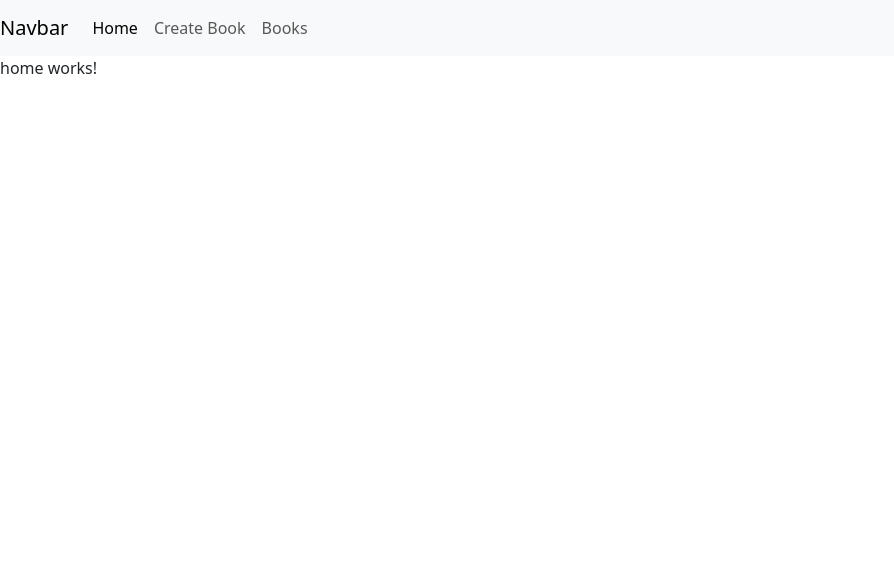
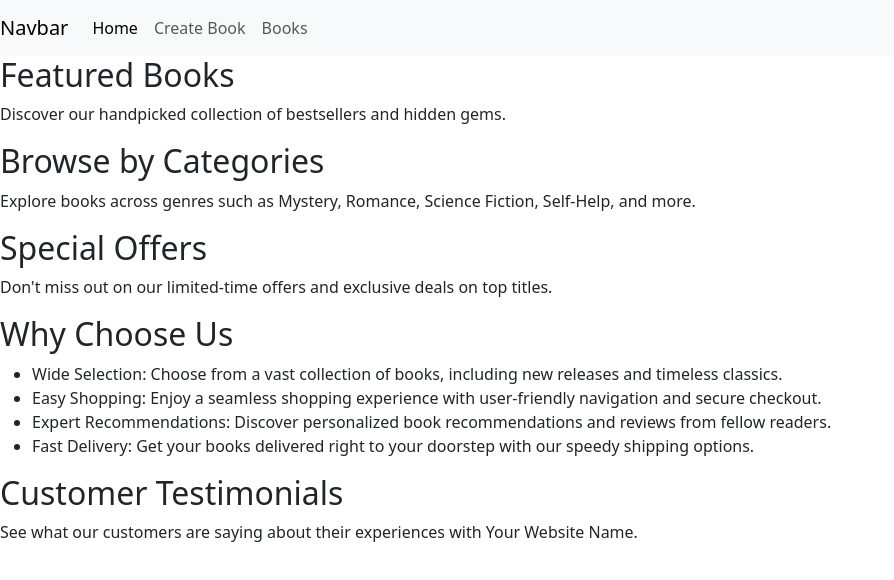
Before and after one commit to vivek-vaghasiya20/bacancy-angular-training, an Angular app: page /home in a window 1280 px wide. Shown: the top 580 px of the page, without its empty margins (0-894 px from the left). Built offline with nearby package versions, Linux system fonts and the light colour scheme.

Commit message:
update as per code review suggestions.

```diff
--- a/service/book.service.ts
+++ b/service/book.service.ts
@@ -1,7 +1,7 @@
+import { HttpClient, HttpHeaders } from '@angular/common/http';
 import { Injectable } from '@angular/core';
 import { Book } from 'interface/book.interface';
-import { HttpClient, HttpHeaders, HttpResponse } from '@angular/common/http';
-import { Observable, catchError, map, observable, tap, throwError } from 'rxjs';
+import { Observable, catchError, map, of } from 'rxjs';
 import { ErrorService } from './error.service';
 
 @Injectable({
@@ -42,31 +42,40 @@ export class BookService {
         }),
         catchError((error) => {
           this.errorService.emitErrorsInSubject(error);
-          return throwError(() => new Error(error.message));
+          return of([]);
         })
       );
   }
 
   public getFilteredBooks(value: any): Observable<Book[]> {
+    const isTitleMatch = (book: Book) =>
+      value.title
+        ? book.title.toLowerCase().includes(value.title.toLowerCase())
+        : true;
+
+    const isCategoryMatch = (book: Book) =>
+      value.category !== 'All Category'
+        ? book.category === value.category
+        : true;
+
+    const isPriceRangeMatch = (book: Book) =>
+      value.priceRange !== 'All Price'
+        ? this.checkPriceRange(book.price, value.priceRange)
+        : true;
+
     return this.getBooks().pipe(
       map((books: Book[]) => {
         return books.filter((book: Book) => {
-          return (
-            (value.title
-              ? book.title.toLowerCase().includes(value.title.toLowerCase())
-              : true) &&
-            (value.categories != 'All category'
-              ? book.category === value.category
-              : true) &&
-            (value.priceRange !== 'All price'
-              ? this.checkPriceRange(book.price, value.priceRange)
-              : true)
-          );
+          const titleMatch = isTitleMatch(book);
+          const categoryMatch = isCategoryMatch(book);
+          const priceRangeMatch = isPriceRangeMatch(book);
+
+          return titleMatch && categoryMatch && priceRangeMatch;
         });
       }),
       catchError((error) => {
         this.errorService.emitErrorsInSubject(error);
-        return throwError(() => new Error(error.message));
+        return of([]);
       })
     );
   }
--- a/src/app/book/books/books.component.html
+++ b/src/app/book/books/books.component.html
@@ -4,6 +4,7 @@
       <div class="form-group col-md-4 mb-3">
         <input
           formControlName="title"
+          name="title"
           class="form-control"
           type="search"
           placeholder="Search Book"
@@ -13,6 +14,7 @@
       <div class="form-group col-md-2 mb-3">
         <select
           formControlName="category"
+          name="category"
           class="form-select"
           aria-label="Category"
         >
@@ -24,6 +26,7 @@
       <div class="form-group col-md-4 mb-3">
         <select
           formControlName="priceRange"
+          name="priceRange"
           class="form-select"
           aria-label="Price Range"
         >
--- a/src/app/book/books/books.component.ts
+++ b/src/app/book/books/books.component.ts
@@ -1,3 +1,4 @@
+import { HttpErrorResponse } from '@angular/common/http';
 import { Component, OnDestroy, OnInit } from '@angular/core';
 import { FormBuilder, FormGroup } from '@angular/forms';
 import { Book } from 'interface/book.interface';
@@ -44,8 +45,8 @@ export class BooksComponent implements OnInit, OnDestroy {
   public initForm(): void {
     this.filterForm = this.fb.group({
       title: [''],
-      category: ['All category'],
-      priceRange: ['All price'],
+      category: ['All Category'],
+      priceRange: ['All Price'],
     });
   }
 
@@ -53,8 +54,28 @@ export class BooksComponent implements OnInit, OnDestroy {
     const errorSubscription = this.errorService
       .getErrorFromSubject()
       .subscribe({
-        next: (error) => alert(error),
-        error: (error) => alert(error),
+        next: (error: HttpErrorResponse) => {
+          let errorMessage = '';
+          switch (error.status) {
+            case 400:
+              errorMessage = 'Bad Request';
+              break;
+            case 401:
+              errorMessage = 'Unauthorize';
+              break;
+            case 404:
+              errorMessage = 'Resource not found';
+              break;
+            case 500:
+              errorMessage = 'Internal server error';
+              break;
+            default:
+              errorMessage = 'Something went wrong. Please try latter';
+              break;
+          }
+          alert(errorMessage);
+        },
+        error: (error) => alert(error.message),
       });
     this.subscriptions.push(errorSubscription);
   }
@@ -64,8 +85,26 @@ export class BooksComponent implements OnInit, OnDestroy {
       next: (books) => {
         this.bookList = books;
       },
-      error: (err) => {
-        alert(err);
+      error: (error) => {
+        let errorMessage = '';
+        switch (error.status) {
+          case 400:
+            errorMessage = 'Bad Request';
+            break;
+          case 401:
+            errorMessage = 'Unauthorize';
+            break;
+          case 404:
+            errorMessage = 'Resource not found';
+            break;
+          case 500:
+            errorMessage = 'Internal server error';
+            break;
+          default:
+            errorMessage = 'Something went wrong. Please try latter';
+            break;
+        }
+        alert(errorMessage);
       },
     });
     this.subscriptions.push(loadBookSubscription);
@@ -76,10 +115,33 @@ export class BooksComponent implements OnInit, OnDestroy {
       .getFilteredBooks(this.filterForm.value)
       .subscribe({
         next: (books) => {
+          console.log(
+            '%csrcapp\book\books\books.component.ts:118 books',
+            'color: #007acc;',
+            books
+          );
           this.bookList = books;
         },
-        error: (err) => {
-          alert(err);
+        error: (error) => {
+          let errorMessage = '';
+          switch (error.status) {
+            case 400:
+              errorMessage = 'Bad Request';
+              break;
+            case 401:
+              errorMessage = 'Unauthorize';
+              break;
+            case 404:
+              errorMessage = 'Resource not found';
+              break;
+            case 500:
+              errorMessage = 'Internal server error';
+              break;
+            default:
+              errorMessage = 'Something went wrong. Please try latter';
+              break;
+          }
+          alert(errorMessage);
         },
       });
     this.subscriptions.push(filterSubscription);
--- a/src/app/home/home.component.html
+++ b/src/app/home/home.component.html
@@ -1 +1,49 @@
-<p>home works!</p>
+<section>
+  <h2>Featured Books</h2>
+  <p>Discover our handpicked collection of bestsellers and hidden gems.</p>
+</section>
+
+<section>
+  <h2>Browse by Categories</h2>
+  <p>
+    Explore books across genres such as Mystery, Romance, Science Fiction,
+    Self-Help, and more.
+  </p>
+</section>
+
+<section>
+  <h2>Special Offers</h2>
+  <p>
+    Don't miss out on our limited-time offers and exclusive deals on top titles.
+  </p>
+</section>
+
+<section>
+  <h2>Why Choose Us</h2>
+  <ul>
+    <li>
+      Wide Selection: Choose from a vast collection of books, including new
+      releases and timeless classics.
+    </li>
+    <li>
+      Easy Shopping: Enjoy a seamless shopping experience with user-friendly
+      navigation and secure checkout.
+    </li>
+    <li>
+      Expert Recommendations: Discover personalized book recommendations and
+      reviews from fellow readers.
+    </li>
+    <li>
+      Fast Delivery: Get your books delivered right to your doorstep with our
+      speedy shipping options.
+    </li>
+  </ul>
+</section>
+
+<section>
+  <h2>Customer Testimonials</h2>
+  <p>
+    See what our customers are saying about their experiences with Your Website
+    Name.
+  </p>
+</section>
```
